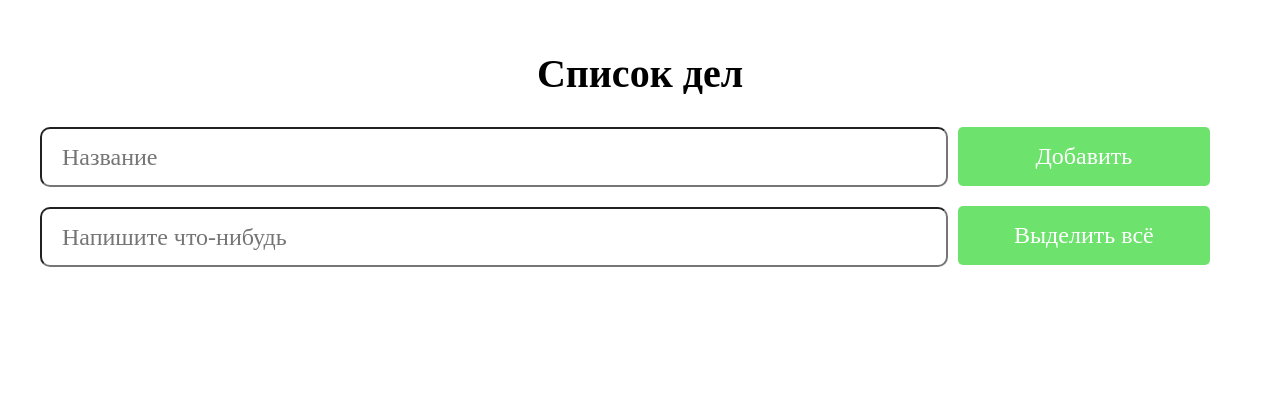
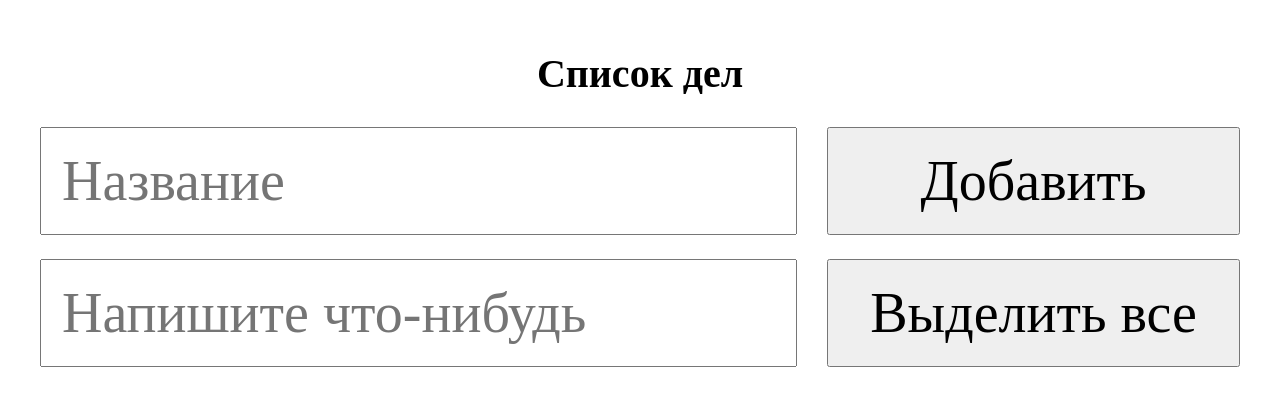
Before and after one commit to JohnPay345/to-do-list-app, a React (Create React App) app: page / in a window 1280 px wide. Shown: the top 406 px of the page. Built offline with nearby package versions, Linux system fonts and the light colour scheme; a web font is replaced by a local one.

Commit message:
a few changes for a new components

```diff
--- a/src/App.module.css
+++ b/src/App.module.css
@@ -7,3 +7,23 @@ header h1 {
     font-size: 40px;
     margin-bottom: 30px;
 }
+
+.container {
+    display: flex;
+}
+
+.containerInputs {
+    height: 240px;
+    display: flex;
+    justify-content: space-between;
+    flex-direction: column;
+    flex-grow: 1;
+}
+
+.containerButtons {
+    height: 240px;
+    display: flex;
+    justify-content: space-between;
+    flex-direction: column;
+    flex-grow: 1;
+}
--- a/src/App.tsx
+++ b/src/App.tsx
@@ -1,23 +1,86 @@
-import React from 'react'
+import React, { useState } from 'react'
 import style from './App.module.css'
-import { Input } from './components/input/input'
-import { Button } from './components/button/button'
-import { Container } from './components/container/container'
+import { Input } from './component/input/input'
+import { Button } from './component/button/button'
+import { Task } from './component/task/task'
+import { generateKey } from './features/generateKey'
+
+type taskProps = {
+  name: string;
+  text: string;
+  arrayTasks: Array<React.ReactElement<HTMLDivElement>>;
+}
 
 export const App = () => {
+  const [task, setTask] = useState<taskProps>({
+    name: '',
+    text: '',
+    arrayTasks: []
+  });
+  const [array, setArray] = useState<any>([]);
+
+  const handleChangeName = (event: React.ChangeEvent<HTMLInputElement>) => {
+    let newValue = event.target.value;
+    setTask((prev) => (
+      {
+        ...prev,
+        name: newValue
+      }
+    ));
+  }
+
+  const handleChangeText = (event: React.ChangeEvent<HTMLInputElement>) => {
+    let newValue = event.target.value;
+    setTask((prev) => (
+      {
+        ...prev,
+        text: newValue
+      }
+    ));
+  }
+
+  const handleClickUnshiftTask = (): undefined => {
+    if (!task.name || !task.text) {
+      return;
+    }
+    let newArrayTasks: React.ReactElement<HTMLDivElement>[] = array;
+    newArrayTasks.unshift(<Task key={generateKey(task.text)} name={task.name} text={task.text} id={generateKey(task.text)} arrayTasks={array} onClick={handleClickDeleteTask}/>);
+    setArray(newArrayTasks);
+    setTask({
+      name: '',
+      text: '',
+      arrayTasks: newArrayTasks
+    });
+  }
+
+  const handleClickDeleteTask = (event: React.MouseEvent<HTMLButtonElement>) => {
+    let newArrayTasks: React.ReactElement<HTMLDivElement>[] = task.arrayTasks;
+    newArrayTasks.shift();
+    setTask((prev) => ({
+      ...prev,
+      arrayTasks: newArrayTasks
+    }))
+  }
+
   return (
-    <header className={style}>
-      <h1>Список дел</h1>
-      <Container>
-        <Container isfdCol={true}>
-          <Input placeholderValue='Название' />
-          <Input placeholderValue='Напишите что-нибудь' />
-        </Container>
-        <Container isfdCol={true} isWidthFlex={true} width='w-3'>
-          <Button>Добавить</Button>
-          <Button>Выделить всё</Button>
-        </Container>
-      </Container>
-    </header>
+    <>
+      <header className={style.header}>
+        <h1>Список дел</h1>
+        <div className={style.container}>
+          <div className={style.containerInputs}>
+            <Input placeholder='Название' value={task.name} onChange={handleChangeName} />
+            <Input placeholder='Напишите что-нибудь' value={task.text} onChange={handleChangeText} />
+          </div>
+          <div className={style.containerButtons}>
+            <Button onClick={handleClickUnshiftTask}>Добавить</Button>
+            <Button>Выделить все</Button>
+          </div>
+        </div>
+        <br />
+        <div className="list-task">
+          {task.arrayTasks ?? null}
+        </div>
+      </header>
+    </>
   )
 }
```
